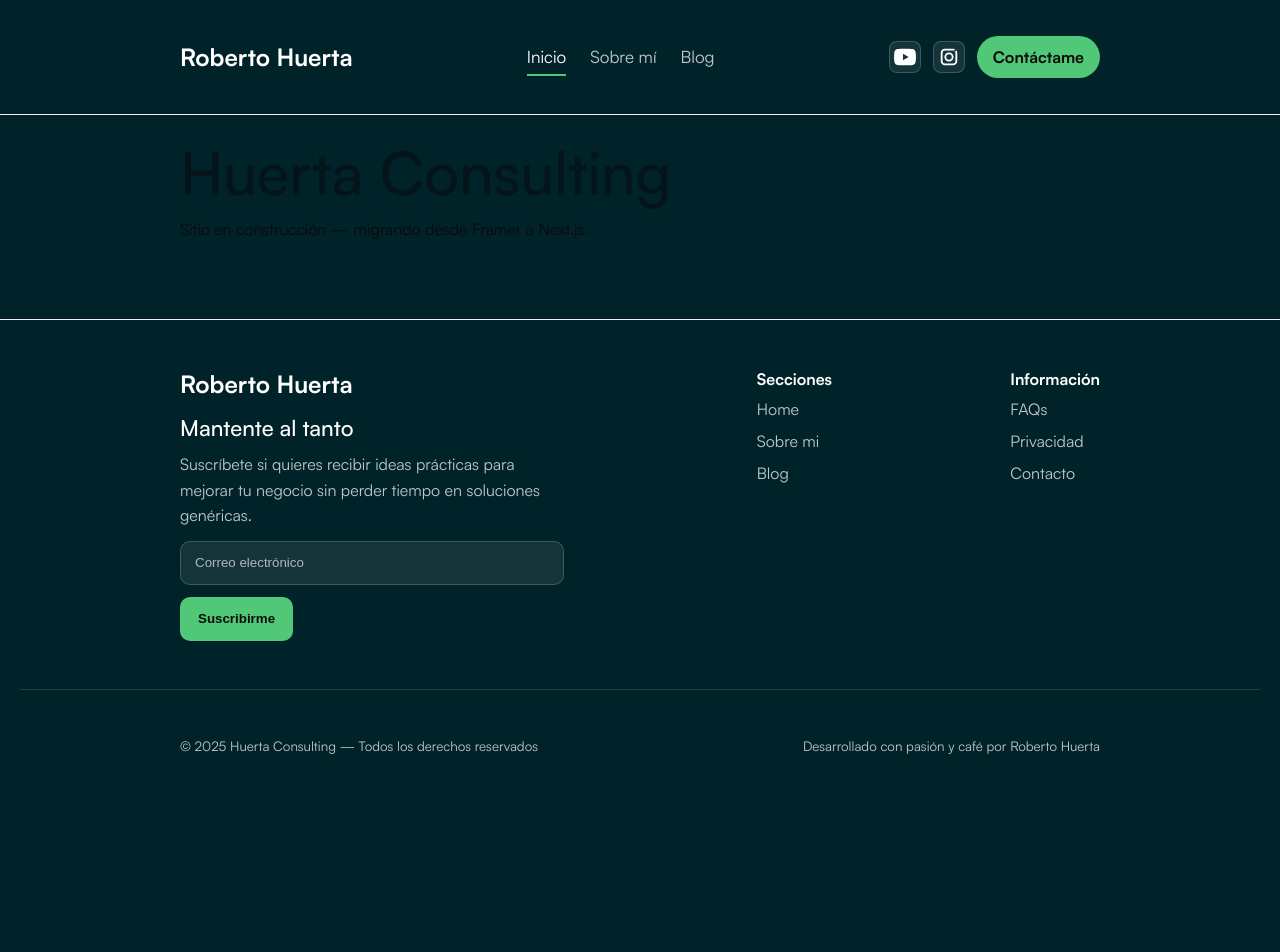
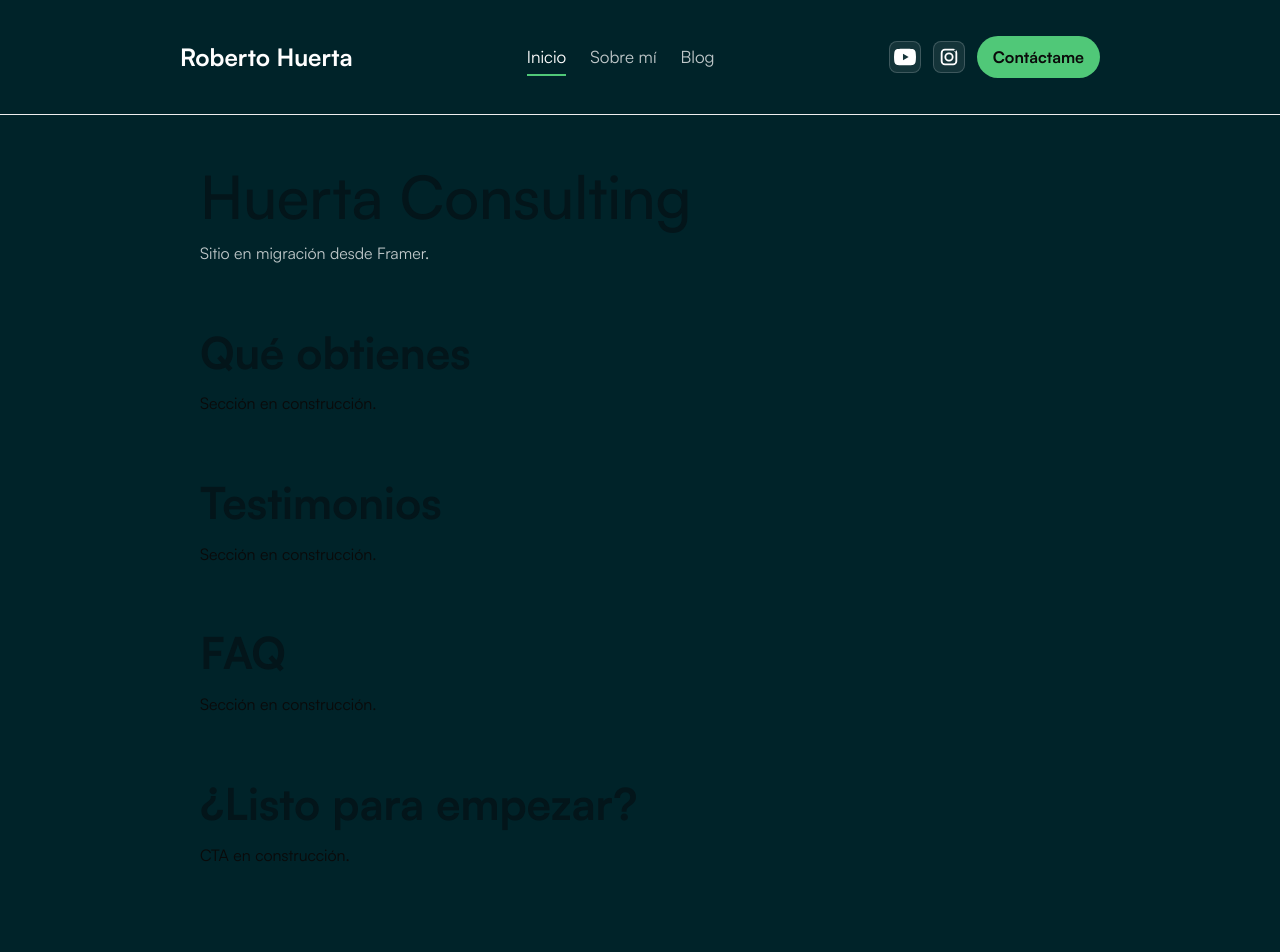
Before and after one commit to Aaelios/huerta-web, a Next.js app: page / in a window 1280 px wide. Shown: the top 952 px of the page. Before the commit the page ends 803 px from the top, so only its background shows below. Built offline with nearby package versions, Linux system fonts and the light colour scheme.

Commit message:
Esqueleto de páginas: Home con secciones + anchors

```diff
--- a/app/contacto/page.tsx
+++ b/app/contacto/page.tsx
@@ -2,7 +2,7 @@ export default function Contacto() {
   return (
     <>
       <h1>Contacto</h1>
-      <p>Página en construcción. Aquí estarán los medios de contacto.</p>
+      <p>Contenido en construcción.</p>
     </>
   );
 }
--- a/app/page.tsx
+++ b/app/page.tsx
@@ -1,8 +1,30 @@
 export default function Home() {
   return (
     <>
-      <h1>Huerta Consulting</h1>
-      <p>Sitio en construcción — migrando desde Framer a Next.js.</p>
+      <section className="container" id="hero">
+        <h1>Huerta Consulting</h1>
+        <p className="text-white-75">Sitio en migración desde Framer.</p>
+      </section>
+
+      <section className="container" id="valor">
+        <h2>Qué obtienes</h2>
+        <p>Sección en construcción.</p>
+      </section>
+
+      <section className="container" id="testimonios">
+        <h2>Testimonios</h2>
+        <p>Sección en construcción.</p>
+      </section>
+
+      <section className="container" id="faq">
+        <h2>FAQ</h2>
+        <p>Sección en construcción.</p>
+      </section>
+
+      <section className="container" id="cta">
+        <h2>¿Listo para empezar?</h2>
+        <p>CTA en construcción.</p>
+      </section>
     </>
   );
 }
```
